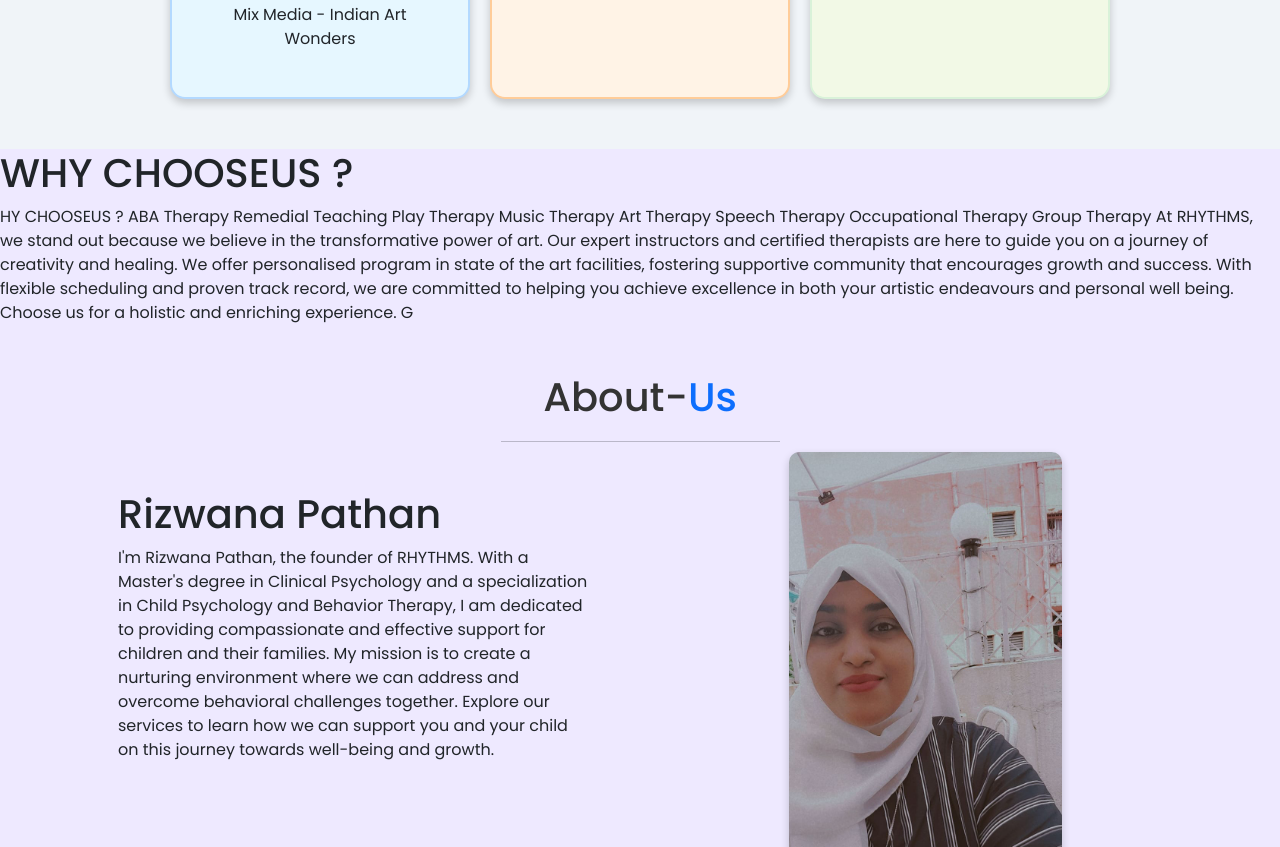
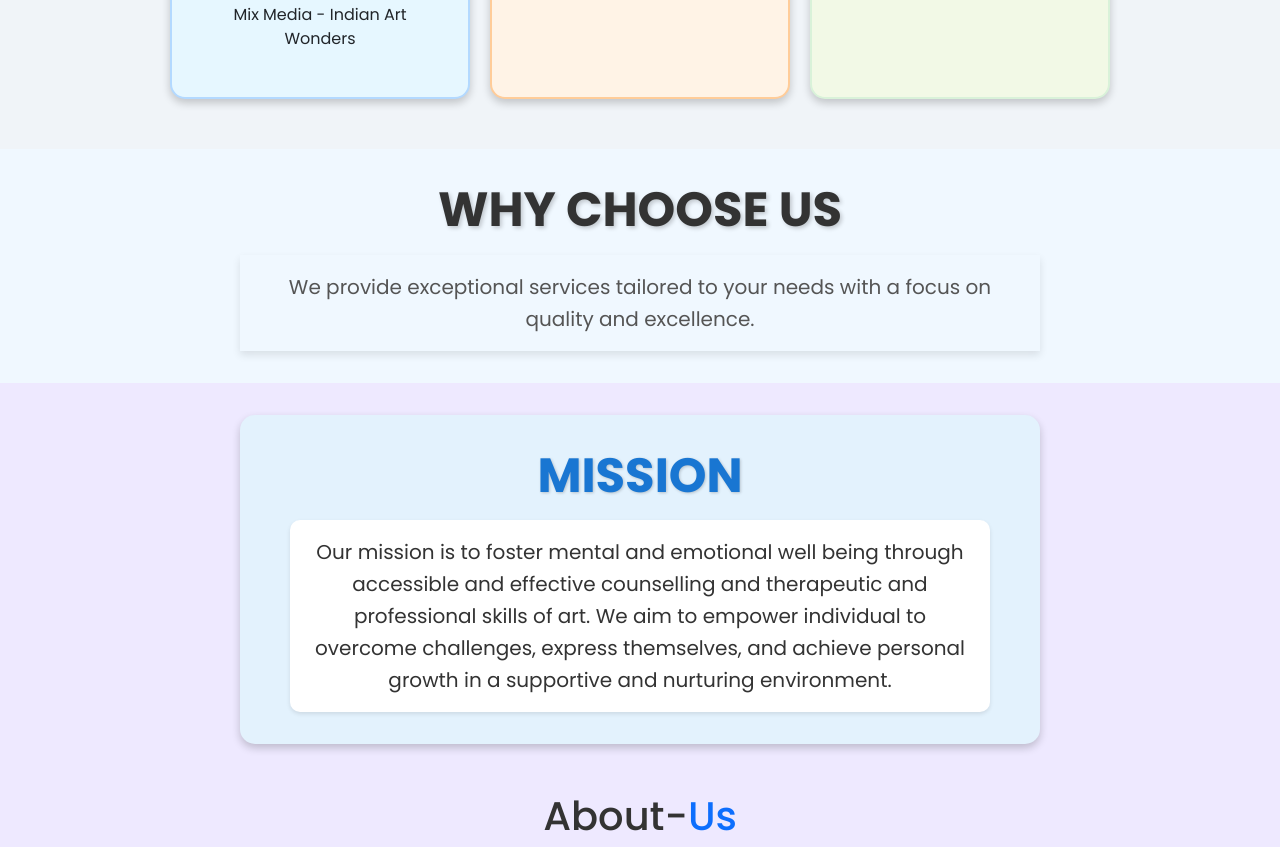
Before and after one commit to AyaanPathan-codes/rhythms, a plain HTML site: page index.html in a window 1280 px wide. Shown: the part 1523-2370 px from the top of the page. Drawn offline with nearby package versions, Linux system fonts and the light colour scheme.

Commit message:
update 11

```diff
--- a/index.html
+++ b/index.html
@@ -13,7 +13,7 @@
     <header>
         <nav class="navbar navbar-expand-lg bg-body-tertiary border-bottom">
             <div class="container-fluid">
-                <a class="navbar-brand" href="#"><img src="rhtyms-removebg-preview.png"></a>
+                <a class="navbar-brand" href="#"><img src="rhtyms-removebg-preview.png" alt="Logo"></a>
                 <button class="navbar-toggler" type="button" data-bs-toggle="collapse" data-bs-target="#navbarSupportedContent" aria-controls="navbarSupportedContent" aria-expanded="false" aria-label="Toggle navigation">
                     <span class="navbar-toggler-icon"></span>
                 </button>
@@ -28,11 +28,15 @@
                         <li class="nav-item">
                             <a class="nav-link" href="#">Contact Us</a>
                         </li>
+                        <li class="nav-item">
+                            <a class="btn btn-primary ms-3" href="tel:+1234567890">Call Us</a>
+                        </li>
                     </ul>
                 </div>
             </div>
         </nav>
     </header>
+
 
     <section class="Home" id="Home">
     <div class="container">
@@ -104,41 +108,27 @@
         </div>
     </section>
     </section>
-   <section class="why"id="why">
-    <h1>WHY CHOOSEUS ?</h1>
-    <p> HY CHOOSEUS ?
-        ABA Therapy
-        Remedial Teaching
-        Play Therapy
-        Music Therapy
-        Art Therapy
-        Speech Therapy
-        Occupational
-        Therapy
-        Group Therapy
-        At RHYTHMS, we stand out
-        because we believe in the
-        transformative power of art.
-        Our expert instructors and
-        certified therapists are here
-        to guide you on a journey of
-        creativity and healing. We
-        offer personalised program
-        in state of the art facilities,
-        fostering supportive
-        community that encourages
-        growth and success. With
-        flexible scheduling and
-        proven track record, we are
-        committed to helping you
-        achieve excellence in both
-        your artistic endeavours and
-        personal well being. Choose
-        us for a holistic and enriching
-        experience. G
+    <section class="why-choose-us">
+        <div class="container">
+            <h1 class="why-choose-title">Why Choose Us</h1>
+            <p class="why-choose-description">
+                We provide exceptional services tailored to your needs with a focus on quality and excellence.
+            </p>
+        </div>
+    </section>
+ <section class="mission" id="mission">
+    <h1>MISSION</h1>
+       <p>Our mission is to foster mental and
+        emotional well being through
+        accessible and effective counselling
+        and therapeutic and professional
+        skills of art. We aim to empower
+        individual to overcome challenges,
+        express themselves, and achieve
+        personal growth in a supportive and
+        nurturing environment.
         </p>
-    </section>
-
+ </section>
 
 
     <section class="About my-5" id="About-Us">
--- a/styles.css
+++ b/styles.css
@@ -333,3 +333,114 @@ hr {
         transform: none; /* No scale effect on mobile */
     }
 }
+/* General styling for the section */
+.why-choose-us {
+    padding: 2rem 1rem; /* Adjust padding as needed */
+    background-color: #f0f8ff; /* Light background color for the section */
+    text-align: center; /* Center-aligns text */
+}
+
+/* Styling for the h1 element */
+.why-choose-title {
+    font-size: 3rem; /* Adjust size as needed */
+    font-weight: 700; /* Bold text */
+    color: #333; /* Dark text color */
+    text-transform: uppercase; /* Uppercase text */
+    margin-bottom: 1rem; /* Space below the heading */
+    text-shadow: 2px 2px 4px rgba(0, 0, 0, 0.2); /* Subtle shadow for the heading */
+    animation: fadeInUp 1s ease-out; /* Animation for the heading */
+}
+
+/* Styling for the p element */
+.why-choose-description {
+    font-size: 1.25rem; /* Adjust size as needed */
+    color: #555; /* Slightly lighter text color */
+    line-height: 1.6; /* Improves readability */
+    max-width: 800px; /* Limits width for readability */
+    margin: 0 auto; /* Center-aligns the paragraph */
+    padding: 1rem; /* Padding inside the paragraph */
+    box-shadow: 0 4px 8px rgba(0, 0, 0, 0.1); /* Shadow around the paragraph */
+    animation: fadeIn 1.5s ease-out; /* Animation for the paragraph */
+}
+
+/* Keyframes for animations */
+@keyframes fadeInUp {
+    from {
+        opacity: 0;
+        transform: translateY(20px); /* Starts slightly lower */
+    }
+    to {
+        opacity: 1;
+        transform: translateY(0); /* Ends in the normal position */
+    }
+}
+
+@keyframes fadeIn {
+    from {
+        opacity: 0;
+    }
+    to {
+        opacity: 1;
+    }
+}
+/* General styling for the mission section */
+.mission {
+    padding: 2rem 1rem; /* Adjust padding as needed */
+    background-color: #e3f2fd; /* Light blue background color */
+    text-align: center; /* Center-aligns text */
+    border-radius: 15px; /* Rounded corners */
+    box-shadow: 0 4px 8px rgba(0, 0, 0, 0.2); /* Shadow around the section */
+    margin: 2rem auto; /* Space above and below the section */
+    max-width: 800px; /* Limits the width for readability */
+}
+
+/* Styling for the h1 element */
+.mission h1 {
+    font-size: 3rem; /* Adjust size as needed */
+    font-weight: 700; /* Bold text */
+    color: #1976d2; /* Primary color for the heading */
+    margin-bottom: 1rem; /* Space below the heading */
+    text-shadow: 1px 1px 3px rgba(0, 0, 0, 0.2); /* Subtle shadow for the heading */
+    animation: fadeInUp 1s ease-out; /* Animation for the heading */
+}
+
+/* Styling for the p element */
+.mission p {
+    font-size: 1.25rem; /* Adjust size as needed */
+    color: #333; /* Dark text color */
+    line-height: 1.6; /* Improves readability */
+    max-width: 700px; /* Limits width for readability */
+    margin: 0 auto; /* Center-aligns the paragraph */
+    padding: 1rem; /* Padding inside the paragraph */
+    border-radius: 10px; /* Rounded corners for the paragraph */
+    background-color: #ffffff; /* White background color for the paragraph */
+    box-shadow: 0 2px 4px rgba(0, 0, 0, 0.1); /* Shadow around the paragraph */
+    animation: fadeIn 1.5s ease-out; /* Animation for the paragraph */
+}
+
+/* Keyframes for animations */
+@keyframes fadeInUp {
+    from {
+        opacity: 0;
+        transform: translateY(20px); /* Starts slightly lower */
+    }
+    to {
+        opacity: 1;
+        transform: translateY(0); /* Ends in the normal position */
+    }
+}
+
+@keyframes fadeIn {
+    from {
+        opacity: 0;
+    }
+    to {
+        opacity: 1;
+    }
+}
+/* Optional: Custom styles for the Call Us button */
+.navbar .btn {
+    border-radius: 20px; /* Rounded corners for the button */
+    font-size: 1rem; /* Adjust font size as needed */
+    padding: 0.5rem 1rem; /* Padding inside the button */
+}
```
